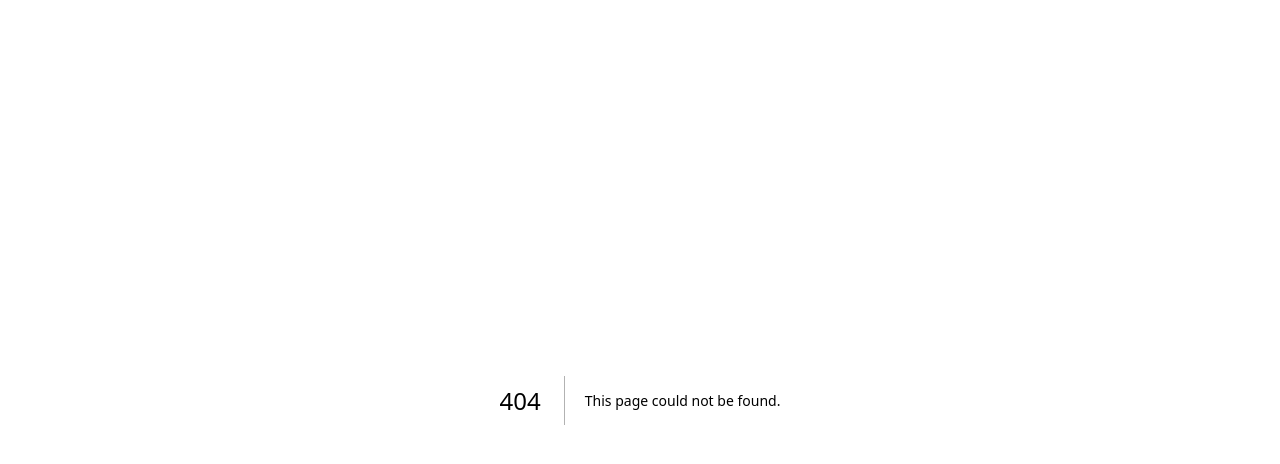
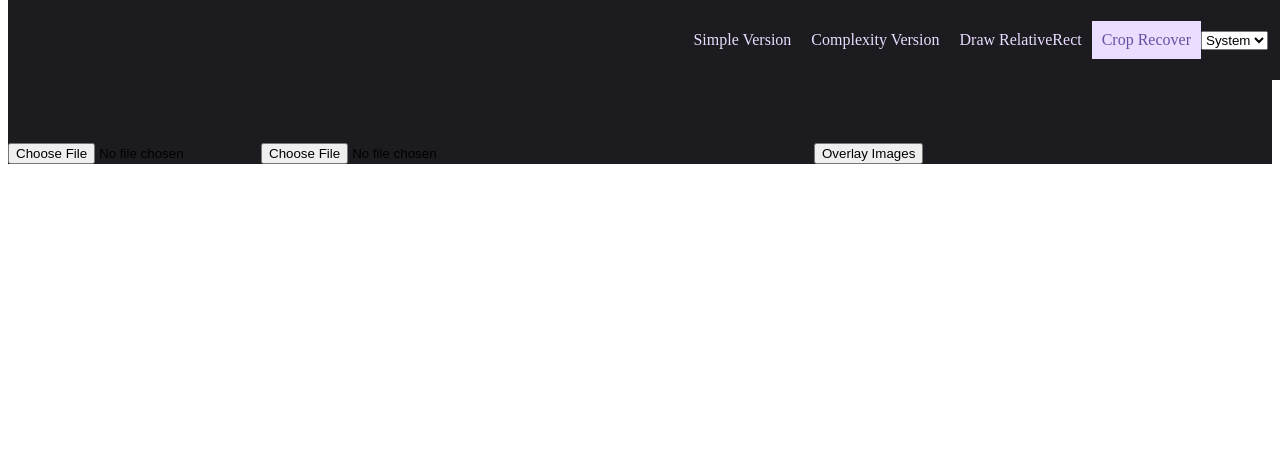
Before and after one commit to Bobo100/human-next.js-worker, a Next.js app: page /crop in a window 1280 px wide. Before the commit this address had no page. Shown: the top 464 px of the page. Built offline with nearby package versions, Linux system fonts and the light colour scheme.

Commit message:
[what] add cropRecoverComponent and update drawComponent

```diff
--- a/src/components/common/LinkList.js
+++ b/src/components/common/LinkList.js
@@ -17,4 +17,10 @@ export const LinkList = [
     className: "/draw",
     description: "Draw RelativeRect",
   },
+  {
+    href: "/crop",
+    name: "Crop Recover",
+    className: "/crop",
+    description: "Crop Recover",
+  },
 ];
--- /dev/null
+++ b/src/components/cropRecoverComponent/index.js
@@ -0,0 +1,98 @@
+import { useEffect, useState, useMemo, useRef } from "react";
+import useDetectFaceWorker from "@/hooks/use-detect-face-worker";
+import _size from "lodash/size";
+import _slice from "lodash/slice";
+import _range from "lodash/range";
+import _includes from "lodash/includes";
+import _get from "lodash/get";
+import _filter from "lodash/filter";
+
+const cropRect = {
+  cropLeft: 0,
+  cropRight: 893.1500484027106,
+  cropTop: 0,
+  cropBottom: 979.3920619554696,
+};
+
+const rejectRect = [
+  // {
+  //   top: 142.51188051595383,
+  //   bottom: 440.74405974202307,
+  //   left: 231.49490835030548,
+  //   right: 507.4813306177868,
+  // },
+];
+
+export default function CropRecoverComponent() {
+  const [originalImage, setOriginalImage] = useState(null);
+  const [croppedImage, setCroppedImage] = useState(null);
+  const canvasRef = useRef(null);
+
+  const handleOriginalImageUpload = (event) => {
+    const file = event.target.files[0];
+    if (file) {
+      const image = new Image();
+      image.onload = () => {
+        setOriginalImage(image);
+      };
+      image.src = URL.createObjectURL(file);
+    }
+  };
+
+  const handleCroppedImageUpload = (event) => {
+    const file = event.target.files[0];
+    if (file) {
+      const image = new Image();
+      image.onload = () => {
+        setCroppedImage(image);
+      };
+      image.src = URL.createObjectURL(file);
+    }
+  };
+
+  const drawImages = () => {
+    if (originalImage && croppedImage) {
+      const canvas = canvasRef.current;
+      const ctx = canvas.getContext("2d");
+
+      // Example cropRect, replace with your actual values
+
+      // Set canvas size to the size of the original image
+      canvas.width = originalImage.width;
+      canvas.height = originalImage.height;
+
+      // Draw the original image on the canvas
+      ctx.drawImage(originalImage, 0, 0);
+
+      // Calculate the width and height of the cropped image
+      const cropWidth = cropRect.cropRight - cropRect.cropLeft;
+      const cropHeight = cropRect.cropBottom - cropRect.cropTop;
+
+      // Draw the cropped image onto the original image at the specified position
+      ctx.drawImage(
+        croppedImage,
+        0,
+        0,
+        croppedImage.width,
+        croppedImage.height, // Source coordinates and size
+        cropRect.cropLeft,
+        cropRect.cropTop, // Destination coordinates on the original image
+        cropWidth,
+        cropHeight // Size of the cropped image to draw
+      );
+    }
+  };
+
+  return (
+    <div>
+      <input
+        type="file"
+        accept="image/*"
+        onChange={handleOriginalImageUpload}
+      />
+      <input type="file" accept="image/*" onChange={handleCroppedImageUpload} />
+      <canvas ref={canvasRef} />
+      <button onClick={drawImages}>Overlay Images</button>
+    </div>
+  );
+}
--- /dev/null
+++ b/src/components/cropRecoverComponent/index.module.scss
@@ -0,0 +1,200 @@
+@import "@/styles/variables.scss";
+
+.container {
+  flex: 1 1 0;
+  width: 100%;
+  border: 1px dashed #cacce0;
+  border-radius: 20px;
+  margin: 30px 0 0;
+  padding: 15px;
+  overflow: hidden auto;
+
+  @include rwd-custom($width-sm) {
+    border: none;
+    border-radius: 0;
+    margin: 19px 0 0;
+    padding: 0;
+  }
+}
+
+.selection {
+  width: 100%;
+  display: flex;
+  flex-wrap: wrap;
+
+  @include rwd-custom($width-sm) {
+    margin: 0 0 81px;
+  }
+}
+
+.outerWrapper {
+  position: relative;
+  width: 12.5%;
+  border: 5px solid transparent;
+
+  @include rwd-custom($width-lg) {
+    width: 20%;
+  }
+
+  @include rwd-custom($width-sm) {
+    width: 33.3%;
+  }
+
+  @include rwd-custom(450px) {
+    width: 50%;
+  }
+}
+
+.innerWrapper {
+  padding-top: 100%;
+}
+
+%flex-item {
+  position: absolute;
+  top: 0;
+  left: 0;
+  width: 100%;
+  height: 100%;
+  border-radius: 12px;
+  overflow: hidden;
+}
+
+.upload {
+  @extend %flex-item;
+
+  background-color: #f2f2f2;
+  display: flex;
+  flex-direction: column;
+  justify-content: center;
+  align-items: center;
+  cursor: pointer;
+
+  @include rwd-custom($width-sm) {
+    background-color: transparent;
+    border: 1px dashed #15171f;
+  }
+}
+
+.disabled {
+  opacity: 0.5;
+  cursor: default;
+}
+
+.uploadIcon {
+  width: 30px;
+  height: 30px;
+  object-fit: contain;
+  object-position: center;
+}
+
+.uploadText {
+  margin: 10px 0 0;
+  font-size: 14px;
+  font-weight: 500;
+
+  @include rwd-custom($width-sm) {
+    display: none;
+  }
+}
+
+.imageWrapper {
+  @extend %flex-item;
+
+  border: 1px solid #cacce0;
+}
+
+.errorWrapper {
+  position: absolute;
+  left: 0;
+  bottom: 0;
+  width: 100%;
+  height: auto;
+  overflow: hidden;
+  background-color: rgb(21 23 31 / 70%);
+  border-radius: 0 0 6px 6px;
+  padding: 7px 5px;
+  color: #fff;
+  font-size: 12px;
+  font-weight: 500;
+  text-align: left;
+}
+
+.errorIcon {
+  position: absolute;
+  top: 3px;
+  left: 4px;
+  width: 24px;
+  height: 24px;
+  object-fit: contain;
+  object-position: center;
+}
+
+.blur {
+  filter: blur(3px);
+}
+
+.image {
+  width: 100%;
+  height: 100%;
+  object-fit: cover;
+  object-position: center;
+  transition: all 500ms ease;
+}
+
+.imageMask {
+  position: absolute;
+  top: 0;
+  left: 0;
+  width: 100%;
+  height: 100%;
+  background-color: rgb(255 255 255 / 80%);
+}
+
+.imageLoading {
+  width: 100%;
+  height: 100%;
+  background: linear-gradient(90deg, #eaeaea 8%, #d7d7d7 28%, #eaeaea 40%);
+  animation: 1s shimmer linear infinite;
+  background-size: 1000px 200px;
+}
+
+.close {
+  position: absolute;
+  top: 3px;
+  right: 3px;
+  background-color: #fff;
+  border-radius: 100%;
+  width: 24px;
+  height: 24px;
+  object-fit: contain;
+  object-position: center;
+  cursor: pointer;
+}
+
+.checking {
+  display: none;
+}
+
+.checked {
+  display: block;
+}
+
+@keyframes shimmer {
+  0% {
+    background-position: -500px 0;
+  }
+
+  100% {
+    background-position: 500px 0;
+  }
+}
+
+.selection {
+  width: 100%;
+  display: flex;
+  flex-wrap: wrap;
+
+  @include rwd-custom($width-sm) {
+    margin: 0 0 81px;
+  }
+}
--- /dev/null
+++ b/src/pages/crop.js
@@ -0,0 +1,12 @@
+import CropRecoverComponent from "@/components/cropRecoverComponent";
+import Layout from "@/components/layout";
+
+function CropPage() {
+  return (
+    <Layout title="Draw" content="Draw Page">
+      <CropRecoverComponent />
+    </Layout>
+  );
+}
+
+export default CropPage;
```
Also changed, not shown: src/components/drawComponent/index.js (+23 -4 lines).
